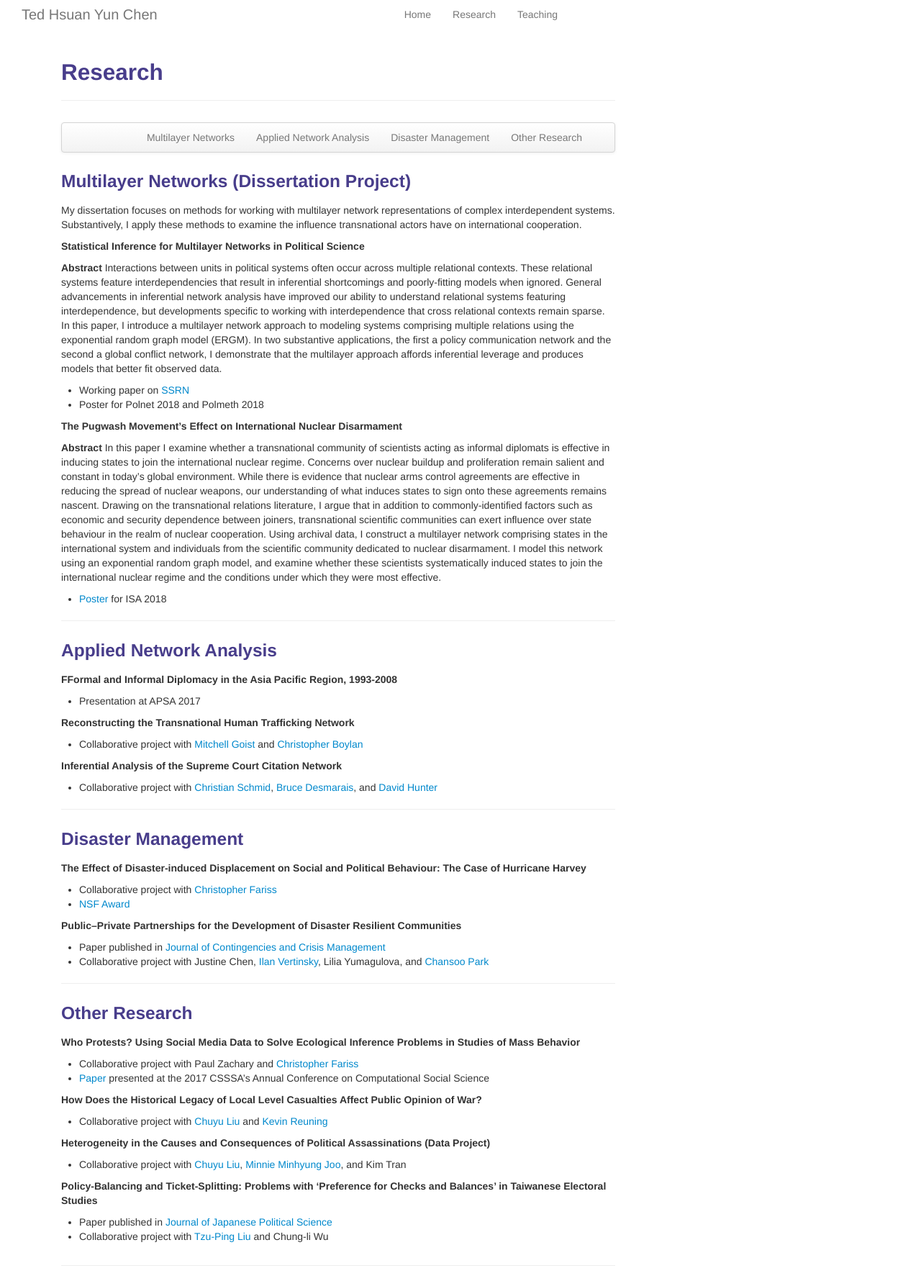
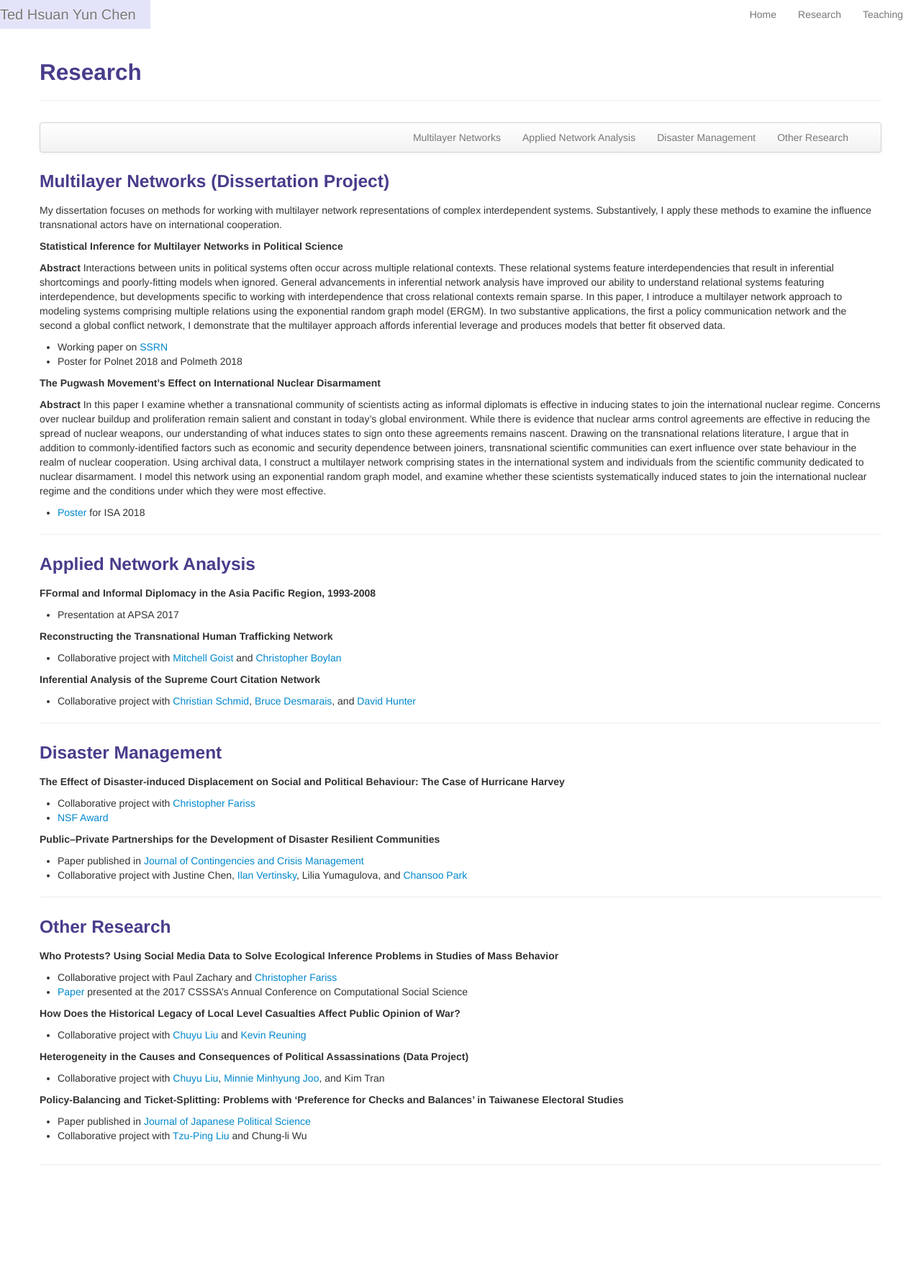
Before and after one commit to tedhchen/tedhchen.github.io, a Jekyll site: the page built from pages/research.md, in a window 1280 px wide. Shown: the whole page at 72% size. Built offline with Jekyll 4.4.1, drawn with Linux system fonts in a browser that asks for light colours; after the commit the page ends 1640 px from its top, so only the background shows below that.

Commit message:
adjusted layout

```diff
--- a/_includes/themes/twitter/default.html
+++ b/_includes/themes/twitter/default.html
@@ -33,19 +33,16 @@
   <body>
       <div class="navbar">
 		<div class="container">
-		<div class="span8">
           <a class="brand" href="{{ HOME_PATH }}">{{ site.title }}</a>
           <ul class="nav">
               <li><a href="{{ BASE_PATH }}/index.html">Home</a></li>
               <li><a href="{{ BASE_PATH }}/pages/research.html">Research</a></li>
               <li><a href="{{ BASE_PATH }}/pages/teaching.html">Teaching</a></li>
           </ul>
-		  </div>
         </div>
 	  </div>
 
     <div class="container">
-	<div class="span8">
 
       <div class="content">
         {{ content }}
@@ -54,7 +51,6 @@
       <hr>
 
     </div>
-	</div>
 
     {% include JB/analytics %}
   </body>
```
Also changed, not shown: index.md (+0 -2 lines).
